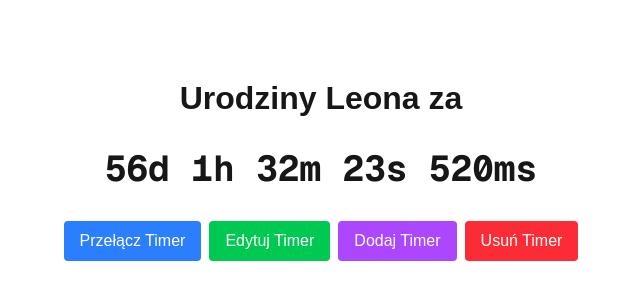
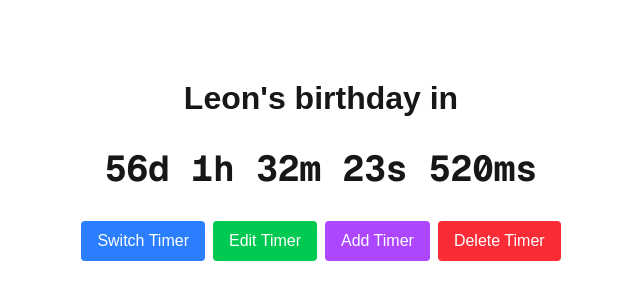
Before and after one commit to Tuhaj/ilednido, a Next.js app: page / in a window 1280 px wide. Shown: the part 230-530 px from the top of the page, without its empty margins (319-959 px from the left). Built offline with nearby package versions, Linux system fonts and the light colour scheme.

Commit message:
update: change interface language

```diff
--- a/src/app/page.js
+++ b/src/app/page.js
@@ -1,3 +1,4 @@
+// This component must be client-side only to handle localStorage and timers
 'use client';
 import { useState, useEffect } from "react";
 
@@ -7,15 +8,15 @@ export default function Home() {
     if (typeof window !== 'undefined') {
       const saved = localStorage.getItem('timers');
       return saved ? JSON.parse(saved) : [
-        { name: 'Urodziny Leona', date: '2025-05-07T00:00:00' },
-        { name: 'Urodziny Aleksandra', date: '2025-06-27T00:00:00' },
-        { name: 'Pierwszy dzień szkoły', date: '2025-09-02T00:00:00' }
+        { name: "Leon's birthday", date: '2025-05-07T00:00:00' },
+        { name: "Aleksander's birthday", date: '2025-06-27T00:00:00' },
+        { name: "First school day", date: '2025-09-02T00:00:00' }
       ];
     }
     return [
-      { name: 'Urodziny Leona', date: '2025-05-07T00:00:00' },
-      { name: 'Urodziny Aleksandra', date: '2025-06-27T00:00:00' },
-      { name: 'Pierwszy dzień szkoły', date: '2025-09-02T00:00:00' }
+      { name: "Leon's birthday", date: '2025-05-07T00:00:00' },
+      { name: "Aleksander's birthday", date: '2025-06-27T00:00:00' },
+      { name: "First school day", date: '2025-09-02T00:00:00' }
     ];
   });
   const [currentTimerIndex, setCurrentTimerIndex] = useState(() => {
@@ -65,8 +66,8 @@ export default function Home() {
   };
 
   const editTimer = () => {
-    const newName = prompt('Wprowadź nową nazwę:', timers[currentTimerIndex].name);
-    const newDate = prompt('Wprowadź nową datę (RRRR-MM-DDThh:mm:ss):', timers[currentTimerIndex].date);
+    const newName = prompt('Enter new name:', timers[currentTimerIndex].name);
+    const newDate = prompt('Enter new date (YYYY-MM-DDThh:mm:ss):', timers[currentTimerIndex].date);
 
     if (newName && newDate) {
       setTimers(prev => {
@@ -78,8 +79,8 @@ export default function Home() {
   };
 
   const addNewTimer = () => {
-    const newName = prompt('Wprowadź nazwę nowego timera:');
-    const newDate = prompt('Wprowadź datę (RRRR-MM-DDThh:mm:ss):');
+    const newName = prompt('Enter new timer name:');
+    const newDate = prompt('Enter date (YYYY-MM-DDThh:mm:ss):');
 
     if (newName && newDate) {
       setTimers(prev => [...prev, { name: newName, date: newDate }]);
@@ -88,7 +89,7 @@ export default function Home() {
   };
 
   const deleteTimer = () => {
-    if (window.confirm('Czy na pewno chcesz usunąć ten timer?')) {
+    if (window.confirm('Are you sure you want to delete this timer?')) {
       setTimers(prev => {
         const newTimers = prev.filter((_, index) => index !== currentTimerIndex);
         return newTimers;
@@ -102,7 +103,7 @@ export default function Home() {
       {timers.length > 0 ? (
         <>
           <h1 className="text-3xl font-semibold">
-            {timers[currentTimerIndex].name} za
+            {timers[currentTimerIndex].name} in
           </h1>
           <div className="text-4xl font-bold font-mono">{timeLeft}</div>
           <div className="flex gap-2">
@@ -110,18 +111,18 @@ export default function Home() {
               onClick={toggleTimer}
               className="mt-4 px-4 py-2 bg-blue-500 text-white rounded hover:bg-blue-600 transition-colors"
             >
-              Przełącz Timer
+              Switch Timer
             </button>
             <button
               onClick={editTimer}
               className="mt-4 px-4 py-2 bg-green-500 text-white rounded hover:bg-green-600 transition-colors"
             >
-              Edytuj Timer
+              Edit Timer
             </button>
             <button
               onClick={() => {
-                const newName = prompt('Wprowadź nazwę nowego timera:');
-                const newDate = prompt('Wprowadź datę (RRRR-MM-DD):');
+                const newName = prompt('Enter new timer name:');
+                const newDate = prompt('Enter date (YYYY-MM-DD):');
 
                 if (newName && newDate) {
                   const fullDate = `${newDate}T00:00:00`;
@@ -131,13 +132,13 @@ export default function Home() {
               }}
               className="mt-4 px-4 py-2 bg-purple-500 text-white rounded hover:bg-purple-600 transition-colors"
             >
-              Dodaj Timer
+              Add Timer
             </button>
             <button
               onClick={deleteTimer}
               className="mt-4 px-4 py-2 bg-red-500 text-white rounded hover:bg-red-600 transition-colors"
             >
-              Usuń Timer
+              Delete Timer
             </button>
           </div>
         </>
```
